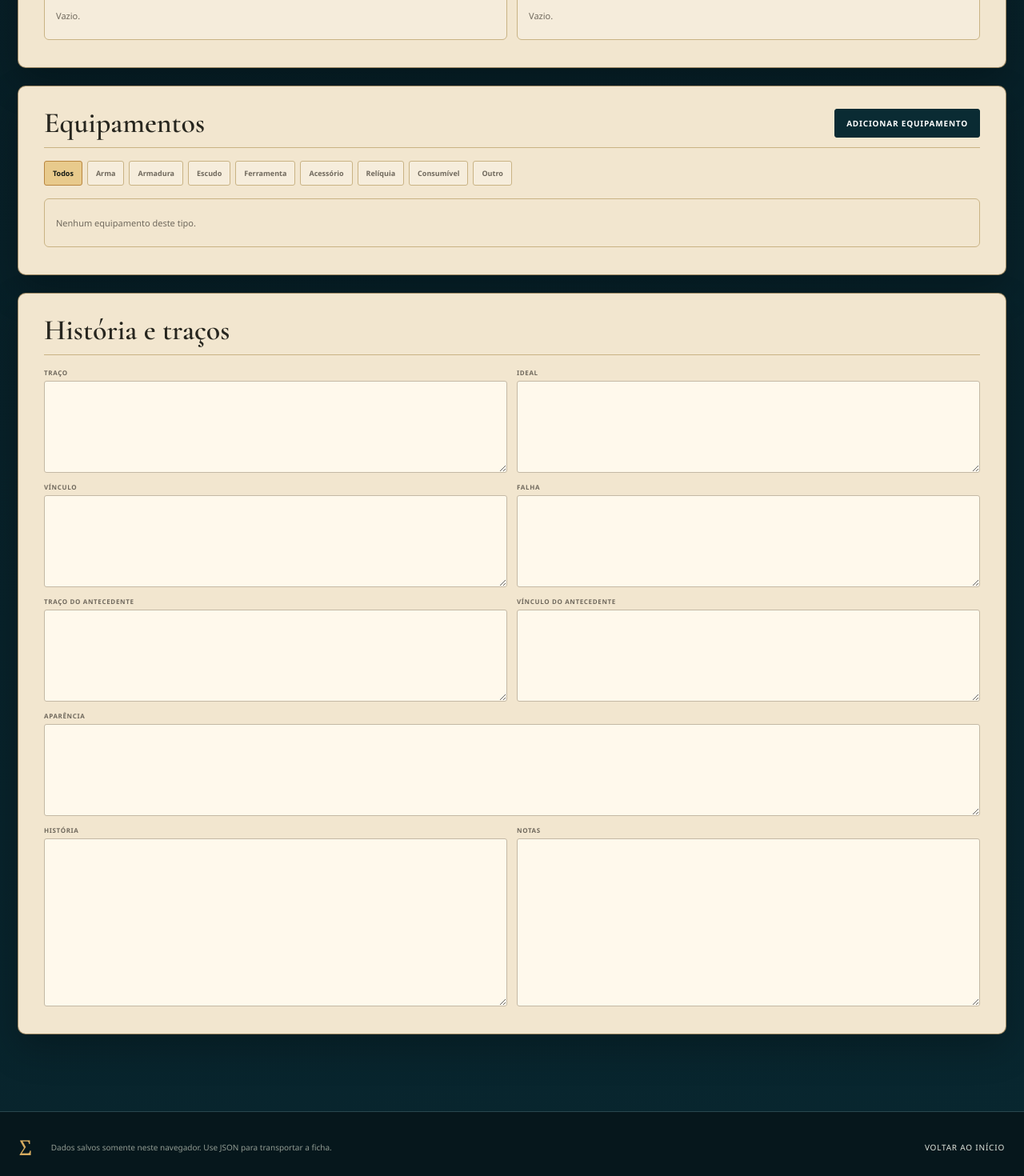
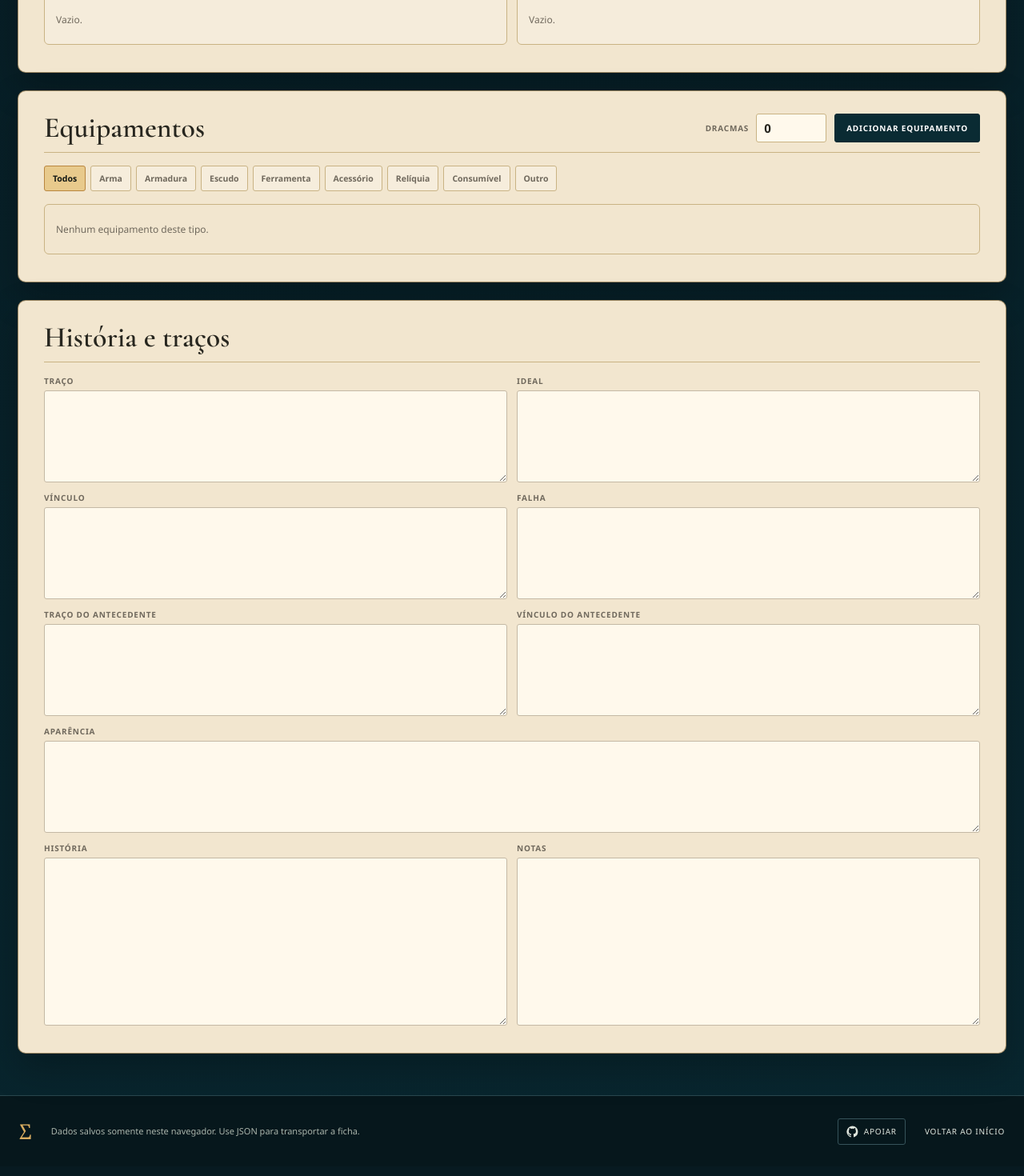
Before and after one commit to JvCarvalho07/semideuses-rpg, a React (Vite) app: page / in a window 1280 px wide. Shown: the part 1880-3350 px from the top of the page at 80% size. Built offline with nearby package versions, Linux system fonts and the light colour scheme; a web font is replaced by a local one.

Commit message:
Improve responsive editing and add dracmas

```diff
--- a/src/App.tsx
+++ b/src/App.tsx
@@ -270,6 +270,15 @@ function EquipmentEditor({
   );
 }
 
+function normalizeSheet(candidate: CharacterSheet): CharacterSheet {
+  return {
+    ...candidate,
+    version: 2,
+    avatarDataUrl: candidate.avatarDataUrl || "",
+    dracmas: Math.max(0, Number(candidate.dracmas ?? 0)),
+  };
+}
+
 export default function Home() {
   const [sheet, setSheet] = useState<CharacterSheet>(() => ({ ...INITIAL_SHEET }));
   const [hydrated, setHydrated] = useState(false);
@@ -313,7 +322,7 @@ export default function Home() {
     }
     try {
       const parsed = JSON.parse(stored) as CharacterSheet;
-      if (parsed.version === 2) setSheet(parsed);
+      if (parsed.version === 2) setSheet(normalizeSheet(parsed));
     } catch {
       localStorage.removeItem("semideuses-sheet-v3");
     } finally {
@@ -393,7 +402,7 @@ export default function Home() {
       try {
         const imported = JSON.parse(String(reader.result)) as CharacterSheet;
         if (!imported.attributes || !imported.abilityGroups || !imported.equipment || !imported.personality) throw new Error("Formato inválido");
-        setSheet({ ...imported, version: 2 });
+        setSheet(normalizeSheet(imported));
       } catch {
         window.alert("Este arquivo não contém uma ficha compatível.");
       }
@@ -558,9 +567,21 @@ export default function Home() {
         </section>
 
         <section className="equipment-section reveal-section" id="equipamentos">
-          <div className="section-toolbar">
+          <div className="section-toolbar equipment-toolbar">
             <h2>Equipamentos</h2>
-            <button type="button" className="large-add" onClick={() => patch("equipment", [...sheet.equipment, { id: makeId("eq"), name: "", type: "Outro", quantity: 1, equipped: false, armorClass: 0, attack: "", damage: "", properties: "", notes: "" }])}>Adicionar equipamento</button>
+            <div className="equipment-actions">
+              <label className="currency-field">
+                <span>Dracmas</span>
+                <input
+                  type="number"
+                  min={0}
+                  inputMode="numeric"
+                  value={sheet.dracmas}
+                  onChange={(event) => patch("dracmas", Math.max(0, Number(event.target.value)))}
+                />
+              </label>
+              <button type="button" className="large-add" onClick={() => patch("equipment", [...sheet.equipment, { id: makeId("eq"), name: "", type: "Outro", quantity: 1, equipped: false, armorClass: 0, attack: "", damage: "", properties: "", notes: "" }])}>Adicionar equipamento</button>
+            </div>
           </div>
           <div className="equipment-workspace">
             <div className="equipment-filters">{["Todos", ...EQUIPMENT_TYPES].map((type) => <button type="button" key={type} className={equipmentFilter === type ? "active" : ""} onClick={() => setEquipmentFilter(type)}>{type}</button>)}</div>
@@ -608,7 +629,24 @@ export default function Home() {
         </section>
       </div>
 
-      <footer><span>Σ</span><p>Dados salvos somente neste navegador. Use JSON para transportar a ficha.</p><a href="#inicio">Voltar ao início</a></footer>
+      <footer>
+        <span>Σ</span>
+        <p>Dados salvos somente neste navegador. Use JSON para transportar a ficha.</p>
+        <a
+          className="support-link"
+          href="https://github.com/JvCarvalho07/semideuses-rpg"
+          target="_blank"
+          rel="noreferrer"
+          aria-label="Apoiar o projeto no GitHub com uma estrela"
+        >
+          <svg aria-hidden="true" viewBox="0 0 24 24">
+            <path d="M12 .8a11.4 11.4 0 0 0-3.6 22.2c.6.1.8-.2.8-.6v-2.2c-3.3.7-4-1.4-4-1.4-.6-1.4-1.4-1.8-1.4-1.8-1.1-.8.1-.8.1-.8 1.2.1 1.9 1.3 1.9 1.3 1.1 1.9 2.9 1.4 3.5 1.1.1-.8.4-1.4.8-1.7-2.7-.3-5.5-1.3-5.5-5.7 0-1.3.5-2.3 1.2-3.1-.1-.3-.5-1.6.1-3.1 0 0 1-.3 3.1 1.2a10.8 10.8 0 0 1 5.7 0c2.2-1.5 3.1-1.2 3.1-1.2.6 1.5.2 2.8.1 3.1.8.8 1.2 1.8 1.2 3.1 0 4.4-2.8 5.4-5.5 5.7.4.4.8 1.1.8 2.2v3.3c0 .4.2.7.8.6A11.4 11.4 0 0 0 12 .8Z" />
+          </svg>
+          <span>Apoiar</span>
+          <span className="support-tooltip" role="tooltip">Gostou da ficha? Se quiser apoiar o projeto, deixe uma estrela no GitHub.</span>
+        </a>
+        <a href="#inicio">Voltar ao início</a>
+      </footer>
     </main>
   );
 }
--- a/src/globals.css
+++ b/src/globals.css
@@ -114,7 +114,7 @@ input:focus, select:focus, textarea:focus {
 .document-actions button:hover { color: white; background: #153b45; border-color: #65818a; transform: translateY(-1px); }
 .document-actions .primary-action { color: #17120b; background: #d3aa64; border-color: #e2bd7a; }
 
-.site-content { width: min(1480px, calc(100% - 44px)); margin: 0 auto; padding: 26px 0 96px; }
+.site-content { width: min(1480px, calc(100% - 44px)); margin: 0 auto; padding: 26px 0 52px; }
 .hero-shell, .stats-layout, .abilities-section, .equipment-section, .story-section {
   background: var(--paper);
   border: 1px solid rgba(129, 104, 62, .74);
@@ -567,54 +567,69 @@ input:focus, select:focus, textarea:focus {
   min-height: 70px;
   padding-inline: 12px;
   display: grid;
-  grid-template-columns: 45px 1fr auto 28px;
+  grid-template-columns: 45px minmax(0, 1fr) auto 28px;
   align-items: center;
   gap: 14px;
   list-style: none;
   cursor: pointer;
 }
+.ability-card summary {
+  grid-template-columns: minmax(72px, max-content) minmax(0, 1fr) auto 28px;
+}
 .ability-card summary::-webkit-details-marker, .equipment-item summary::-webkit-details-marker { display: none; }
 .ability-card summary:hover, .equipment-item summary:hover { background: color-mix(in srgb, var(--deity-light) 11%, #fff); }
 .ability-rank {
-  width: 38px;
-  height: 38px;
+  width: auto;
+  min-width: 38px;
+  max-width: 108px;
+  min-height: 38px;
+  padding: 6px 8px;
   display: grid;
   place-items: center;
   color: var(--deity);
   border: 1px solid var(--deity);
-  font-size: 10px;
+  font-size: 10.5px;
   font-weight: 900;
+  line-height: 1.05;
+  overflow-wrap: anywhere;
+  text-align: center;
 }
-.ability-card summary > span:nth-child(2), .equipment-item summary > span:nth-child(2) { display: grid; gap: 3px; }
-.ability-card summary strong, .equipment-item summary strong { font-family: "Cormorant Garamond", Georgia, serif; font-size: 19px; }
-.ability-card summary small, .equipment-item summary small { color: var(--muted); font-size: 9px; }
-.ability-cost { color: var(--muted); font-size: 10px; font-weight: 750; }
+.ability-card summary > span:nth-child(2), .equipment-item summary > span:nth-child(2) { min-width: 0; display: grid; gap: 3px; }
+.ability-card summary strong, .equipment-item summary strong { font-family: "Cormorant Garamond", Georgia, serif; font-size: 20px; line-height: 1.05; overflow-wrap: anywhere; }
+.ability-card summary small, .equipment-item summary small { color: var(--muted); font-size: 11px; line-height: 1.35; overflow-wrap: anywhere; }
+.ability-cost { color: var(--muted); font-size: 11px; font-weight: 750; white-space: normal; overflow-wrap: anywhere; }
 .disclosure { font-size: 22px; transition: transform .25s ease; }
 details[open] > summary .disclosure { transform: rotate(45deg); }
 .ability-editor, .equipment-editor {
   padding: 18px;
   display: grid;
-  grid-template-columns: repeat(4, 1fr);
+  grid-template-columns: repeat(4, minmax(0, 1fr));
   gap: 13px;
   background: var(--paper-deep);
   border-top: 1px solid var(--line);
 }
 .ability-editor label, .equipment-editor label, .personality-grid label {
+  min-width: 0;
   display: grid;
   gap: 5px;
   color: var(--muted);
-  font-size: 8px;
+  font-size: 10px;
   font-weight: 800;
   text-transform: uppercase;
   letter-spacing: .08em;
 }
 .ability-editor input, .ability-editor textarea, .equipment-editor input, .equipment-editor select, .equipment-editor textarea, .personality-grid textarea {
+  min-width: 0;
+  max-width: 100%;
   width: 100%;
   padding: 10px;
   color: var(--ink);
   border: 1px solid #c4b9a5;
   border-radius: 3px;
   background: var(--paper-bright);
+  font-size: 12.5px;
+  font-weight: 560;
+  line-height: 1.45;
   text-transform: none;
   letter-spacing: 0;
 }
@@ -629,11 +644,11 @@ details[open] > summary .disclosure { transform: rotate(45deg); }
   color: #9a312b;
   background: transparent;
   border-bottom: 1px solid currentColor;
-  font-size: 9px;
+  font-size: 10px;
   font-weight: 800;
   text-transform: uppercase;
 }
-.empty-state { margin: 0; padding: 22px 14px; color: var(--muted); font-size: 11px; }
+.empty-state { margin: 0; padding: 22px 14px; color: var(--muted); font-size: 12px; }
 
 .equipment-filters { padding: 16px 0; display: flex; flex-wrap: wrap; gap: 6px; }
 .equipment-filters button {
@@ -642,7 +657,7 @@ details[open] > summary .disclosure { transform: rotate(45deg); }
   background: rgba(255,255,255,.26);
   border: 1px solid var(--line);
   border-radius: 3px;
-  font-size: 9px;
+  font-size: 10.5px;
   font-weight: 800;
 }
 .equipment-filters button:hover { color: var(--ink); border-color: var(--deity); }
@@ -650,17 +665,43 @@ details[open] > summary .disclosure { transform: rotate(45deg); }
 .equipment-list { overflow: hidden; border: 1px solid var(--line); border-radius: 6px; }
 .equipment-item { border-bottom: 1px solid var(--line); }
 .equipment-item:last-child { border-bottom: 0; }
-.equipment-symbol { width: 36px; height: 36px; display: grid; place-items: center; color: var(--deity); background: color-mix(in srgb, var(--deity-light) 28%, transparent); font-size: 9px; font-weight: 900; }
-.equipment-item summary > b { color: #477352; font-size: 9px; text-transform: uppercase; letter-spacing: .08em; }
+.equipment-symbol { width: 36px; height: 36px; display: grid; place-items: center; color: var(--deity); background: color-mix(in srgb, var(--deity-light) 28%, transparent); font-size: 10px; font-weight: 900; }
+.equipment-item summary > b { color: #477352; font-size: 10px; text-transform: uppercase; letter-spacing: .08em; }
 .equipment-item.is-equipped { box-shadow: inset 4px 0 0 var(--deity); }
 .check-field { grid-template-columns: auto 1fr !important; align-items: center; align-self: end; min-height: 38px; }
 .check-field input { width: 16px; height: 16px; }
+.equipment-actions { display: flex; align-items: center; gap: 10px; }
+.currency-field {
+  min-width: 0;
+  display: grid;
+  grid-template-columns: auto 88px;
+  align-items: center;
+  gap: 9px;
+  color: var(--muted);
+  font-size: 10px;
+  font-weight: 850;
+  letter-spacing: .08em;
+  text-transform: uppercase;
+}
+.currency-field input {
+  min-width: 0;
+  width: 100%;
+  height: 36px;
+  padding: 7px 9px;
+  color: var(--ink);
+  background: var(--paper-bright);
+  border: 1px solid var(--line);
+  border-radius: 3px;
+  font-size: 15px;
+  font-weight: 800;
+}
+.currency-field input:focus { border-color: var(--deity); outline: 2px solid color-mix(in srgb, var(--deity-light) 38%, transparent); }
 
 .story-section {
   display: block;
 }
 .personality-grid { margin-top: 16px; display: grid; grid-template-columns: repeat(2, minmax(0, 1fr)); grid-auto-flow: dense; gap: 12px; }
-.personality-grid textarea { min-height: 115px; resize: vertical; line-height: 1.5; }
+.personality-grid textarea { min-height: 115px; resize: vertical; font-size: 13px; line-height: 1.58; }
 .personality-grid .wide { grid-column: 1 / -1; }
 .personality-grid .tall textarea { min-height: 210px; }
 
@@ -675,9 +716,43 @@ footer {
   border-top: 1px solid #29474e;
 }
 footer > span { font-family: "Cormorant Garamond", Georgia, serif; font-size: 26px; color: #d8ac60; }
-footer p { margin: 0 auto 0 0; color: #929c93; font-size: 10px; }
+footer p { margin: 0 auto 0 0; color: #aab4ab; font-size: 11px; line-height: 1.45; }
 footer a { color: #dfe5dd; font-size: 10px; text-decoration: none; text-transform: uppercase; letter-spacing: .08em; }
 footer a:hover { color: var(--deity-light); }
+.support-link {
+  position: relative;
+  flex: 0 0 auto;
+  padding: 8px 10px;
+  display: inline-flex;
+  align-items: center;
+  gap: 7px;
+  border: 1px solid #36535a;
+  border-radius: 3px;
+}
+.support-link svg { width: 15px; height: 15px; fill: currentColor; }
+.support-tooltip {
+  position: absolute;
+  z-index: 10;
+  right: 0;
+  bottom: calc(100% + 10px);
+  width: min(250px, calc(100vw - 30px));
+  padding: 10px 12px;
+  color: #182027;
+  background: #f7eedc;
+  border: 1px solid #bb9b62;
+  border-radius: 4px;
+  box-shadow: 0 12px 28px rgba(0, 0, 0, .24);
+  font-size: 12px;
+  font-weight: 650;
+  line-height: 1.4;
+  letter-spacing: 0;
+  text-transform: none;
+  opacity: 0;
+  pointer-events: none;
+  transform: translateY(5px);
+  transition: opacity .18s ease, transform .18s ease;
+}
+.support-link:hover .support-tooltip, .support-link:focus-visible .support-tooltip { opacity: 1; transform: translateY(0); }
 
 @media (max-width: 1050px) {
   .app-nav { grid-template-columns: 1fr auto; }
@@ -707,7 +782,7 @@ footer a:hover { color: var(--deity-light); }
   .attributes-column { border-right: 0; border-bottom: 1px solid var(--line); }
   .ability-categories { grid-template-columns: 1fr; }
   .ability-category:first-child { grid-column: auto; }
-  .ability-editor, .equipment-editor { grid-template-columns: 1fr 1fr; padding-left: 18px; }
+  .ability-editor, .equipment-editor { grid-template-columns: repeat(2, minmax(0, 1fr)); padding-left: 18px; }
 }
 
 @media (max-width: 580px) {
@@ -739,6 +814,7 @@ footer a:hover { color: var(--deity-light); }
   .portrait-frame .avatar-remove { top: 3px; right: 3px; width: 18px; height: 18px; font-size: 13px; }
   .hero-shell::after { top: 18px; right: 8px; font-size: 64px; }
   .identity-fields { padding: 16px 12px 18px; }
+  .site-content { padding-bottom: 30px; }
   .name-field { min-height: 56px; padding-left: 68px; }
   .name-field input { font-size: 26px; }
   .identity-row, .identity-secondary { gap: 8px; }
@@ -762,14 +838,18 @@ footer a:hover { color: var(--deity-light); }
   .section-toolbar { min-height: 46px; align-items: center; }
   .section-toolbar h2 { font-size: 27px; }
   .section-toolbar .large-add { padding: 9px 10px; font-size: 8px; }
+  .equipment-toolbar { align-items: flex-start; flex-wrap: wrap; }
+  .equipment-actions { width: 100%; justify-content: space-between; }
+  .currency-field { grid-template-columns: auto 76px; }
   .category-heading { min-height: 84px; grid-template-columns: minmax(0, 1fr) 30px auto; gap: 8px; padding: 10px; }
   .category-heading h3 { font-size: 20px; }
   .category-heading p { font-size: 9px; }
   .category-heading button { padding: 8px; font-size: 8px; }
-  .ability-card summary { grid-template-columns: 40px 1fr 24px; }
+  .ability-card summary { grid-template-columns: minmax(68px, max-content) minmax(0, 1fr) 24px; gap: 8px; padding-inline: 10px; }
+  .ability-rank { max-width: 88px; min-height: 34px; padding: 5px 7px; font-size: 10px; }
   .ability-cost { grid-column: 2; padding-bottom: 12px; }
   .disclosure { grid-column: 3; grid-row: 1; }
-  .ability-editor, .equipment-editor { grid-template-columns: 1fr; }
+  .ability-editor, .equipment-editor { grid-template-columns: minmax(0, 1fr); }
   .span-2, .span-full { grid-column: 1; }
   .equipment-item summary { grid-template-columns: 40px 1fr 24px; }
   .equipment-item summary > b { grid-column: 2; padding-bottom: 10px; }
@@ -780,6 +860,7 @@ footer a:hover { color: var(--deity-light); }
   .personality-grid .wide { grid-column: 1; }
   footer { padding: 22px 15px; align-items: start; flex-direction: column; gap: 10px; }
   footer p { margin: 0; }
+  .support-tooltip { right: auto; left: 0; }
 }
 
 @media (prefers-reduced-motion: reduce) {
@@ -956,13 +1037,21 @@ footer a:hover { color: var(--deity-light); }
   .ability-card summary {
     min-height: 11mm;
     padding: 1.5mm 3mm;
-    grid-template-columns: 9mm 1fr auto;
+    grid-template-columns: minmax(20mm, max-content) minmax(0, 1fr) auto;
     gap: 2.5mm;
   }
-  .ability-rank { width: 8mm; height: 8mm; font-size: 7pt; }
+  .ability-rank {
+    width: auto;
+    min-width: 8mm;
+    max-width: 25mm;
+    min-height: 8mm;
+    height: auto;
+    padding: 1mm 1.5mm;
+    font-size: 6.5pt;
+  }
   .ability-card summary strong { font-size: 11.5pt; }
   .ability-card summary small, .ability-cost { font-size: 6.5pt; }
-  .ability-print { padding: 0 3mm 3mm 14.5mm; }
+  .ability-print { padding: 0 3mm 3mm 25mm; }
   .ability-print { border-bottom: 1px solid #d8cebd; }
   .print-meta { display: flex; flex-wrap: wrap; gap: 1mm 3mm; color: #6e6558; font-size: 6.5pt; }
   .ability-print p { margin: 1.5mm 0 0; line-height: 1.38; white-space: pre-wrap; }
--- a/src/model.ts
+++ b/src/model.ts
@@ -52,6 +52,7 @@ export type CharacterSheet = {
   speed: number;
   initiativeExtra: number;
   caExtra: number;
+  dracmas: number;
   abilityGroups: Record<AbilityCategory, Ability[]>;
   equipment: Equipment[];
   personality: {
@@ -166,6 +167,7 @@ export const INITIAL_SHEET: CharacterSheet = {
   speed: 0,
   initiativeExtra: 0,
   caExtra: 0,
+  dracmas: 0,
   abilityGroups: { abilities: [], filiation: [], path: [], skills: [], talents: [] },
   equipment: [],
   personality: {
```
Also changed, not shown: 2 other files (tests, documents, lock files or other folders).
